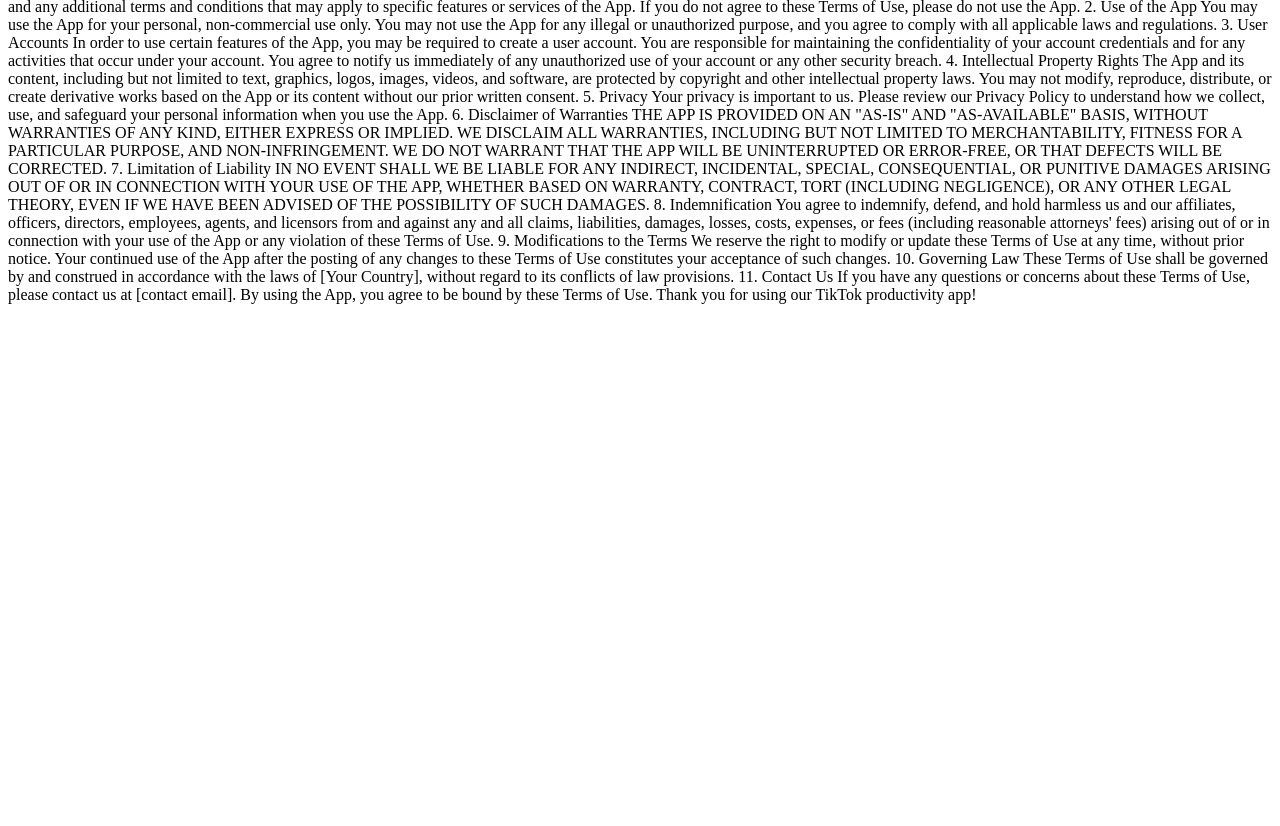
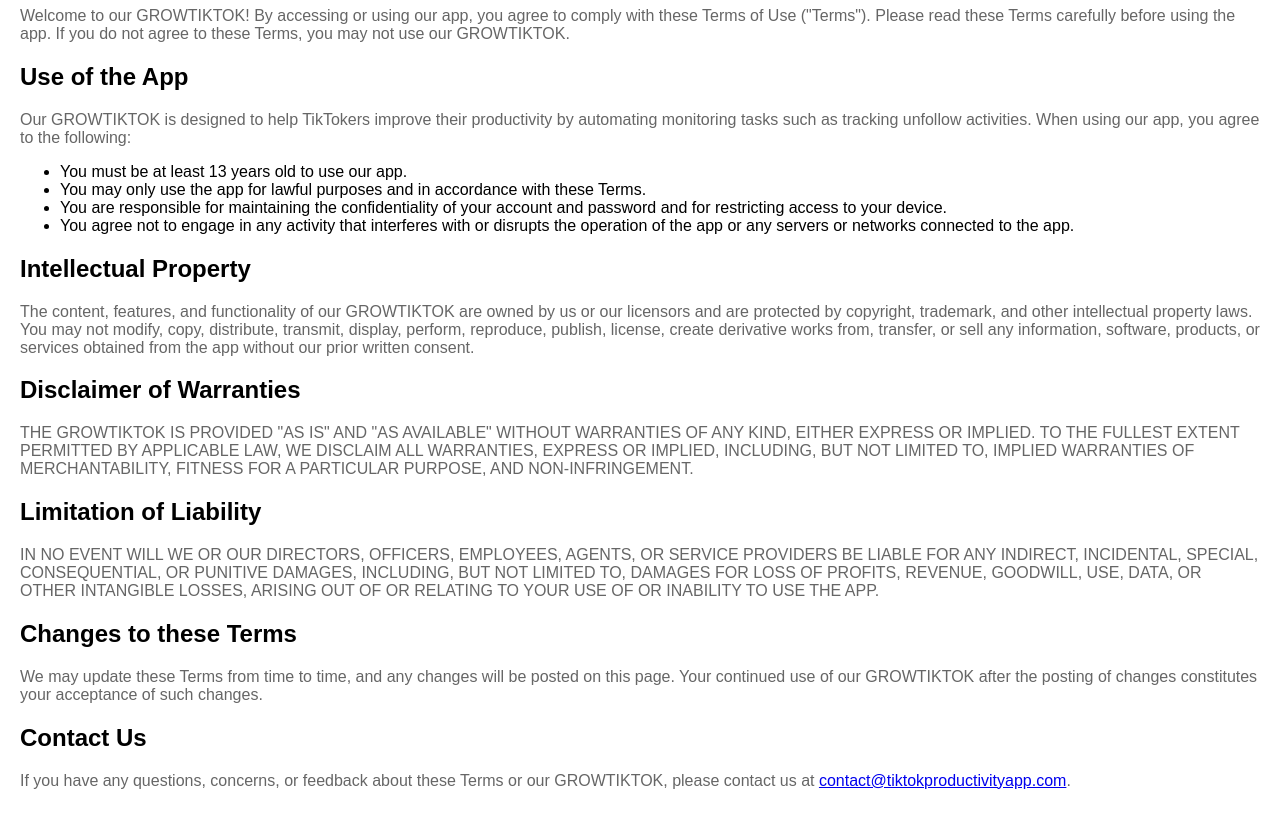
Before and after one commit to DonacoGroup/growtiktok.github.io, a plain HTML site: page pages/terms.html in a window 1280 px wide. Shown: the part 93-919 px from the top of the page. Before the commit the page ends 800 px from the top, so only its background shows below. Drawn offline with Linux system fonts and the light colour scheme.

Commit message:
Update terms.html

```diff
--- a/pages/terms.html
+++ b/pages/terms.html
@@ -1,52 +1,59 @@
-<h2>GrowTiktok Terms</h2>
-<section>
-  Terms of Use
+<!DOCTYPE html>
+<html lang="en">
+<head>
+<meta charset="UTF-8">
+<meta name="viewport" content="width=device-width, initial-scale=1.0">
+<title>GROWTIKTOK - Terms of Use</title>
+<style>
+  body {
+    font-family: Arial, sans-serif;
+    margin: 0;
+    padding: 20px;
+  }
+  h1 {
+    color: #333;
+  }
+  p {
+    color: #666;
+  }
+</style>
+</head>
+<body>
 
-Welcome to our TikTok productivity app ("the App"). These Terms of Use govern your use of the App and constitute a legally binding agreement between you and [Your Company Name] ("we," "us," or "our"). By accessing or using the App, you agree to be bound by these Terms of Use.
+<h1>Terms of Use</h1>
 
-1. Acceptance of Terms
+<p>Welcome to our GROWTIKTOK! By accessing or using our app, you agree to comply with these Terms of Use ("Terms"). Please read these Terms carefully before using the app. If you do not agree to these Terms, you may not use our GROWTIKTOK.</p>
 
-By using the App, you agree to comply with these Terms of Use and any additional terms and conditions that may apply to specific features or services of the App. If you do not agree to these Terms of Use, please do not use the App.
+<h2>Use of the App</h2>
 
-2. Use of the App
+<p>Our GROWTIKTOK is designed to help TikTokers improve their productivity by automating monitoring tasks such as tracking unfollow activities. When using our app, you agree to the following:</p>
 
-You may use the App for your personal, non-commercial use only. You may not use the App for any illegal or unauthorized purpose, and you agree to comply with all applicable laws and regulations.
+<ul>
+  <li>You must be at least 13 years old to use our app.</li>
+  <li>You may only use the app for lawful purposes and in accordance with these Terms.</li>
+  <li>You are responsible for maintaining the confidentiality of your account and password and for restricting access to your device.</li>
+  <li>You agree not to engage in any activity that interferes with or disrupts the operation of the app or any servers or networks connected to the app.</li>
+</ul>
 
-3. User Accounts
+<h2>Intellectual Property</h2>
 
-In order to use certain features of the App, you may be required to create a user account. You are responsible for maintaining the confidentiality of your account credentials and for any activities that occur under your account. You agree to notify us immediately of any unauthorized use of your account or any other security breach.
+<p>The content, features, and functionality of our GROWTIKTOK are owned by us or our licensors and are protected by copyright, trademark, and other intellectual property laws. You may not modify, copy, distribute, transmit, display, perform, reproduce, publish, license, create derivative works from, transfer, or sell any information, software, products, or services obtained from the app without our prior written consent.</p>
 
-4. Intellectual Property Rights
+<h2>Disclaimer of Warranties</h2>
 
-The App and its content, including but not limited to text, graphics, logos, images, videos, and software, are protected by copyright and other intellectual property laws. You may not modify, reproduce, distribute, or create derivative works based on the App or its content without our prior written consent.
+<p>THE GROWTIKTOK IS PROVIDED "AS IS" AND "AS AVAILABLE" WITHOUT WARRANTIES OF ANY KIND, EITHER EXPRESS OR IMPLIED. TO THE FULLEST EXTENT PERMITTED BY APPLICABLE LAW, WE DISCLAIM ALL WARRANTIES, EXPRESS OR IMPLIED, INCLUDING, BUT NOT LIMITED TO, IMPLIED WARRANTIES OF MERCHANTABILITY, FITNESS FOR A PARTICULAR PURPOSE, AND NON-INFRINGEMENT.</p>
 
-5. Privacy
+<h2>Limitation of Liability</h2>
 
-Your privacy is important to us. Please review our Privacy Policy to understand how we collect, use, and safeguard your personal information when you use the App.
+<p>IN NO EVENT WILL WE OR OUR DIRECTORS, OFFICERS, EMPLOYEES, AGENTS, OR SERVICE PROVIDERS BE LIABLE FOR ANY INDIRECT, INCIDENTAL, SPECIAL, CONSEQUENTIAL, OR PUNITIVE DAMAGES, INCLUDING, BUT NOT LIMITED TO, DAMAGES FOR LOSS OF PROFITS, REVENUE, GOODWILL, USE, DATA, OR OTHER INTANGIBLE LOSSES, ARISING OUT OF OR RELATING TO YOUR USE OF OR INABILITY TO USE THE APP.</p>
 
-6. Disclaimer of Warranties
+<h2>Changes to these Terms</h2>
 
-THE APP IS PROVIDED ON AN "AS-IS" AND "AS-AVAILABLE" BASIS, WITHOUT WARRANTIES OF ANY KIND, EITHER EXPRESS OR IMPLIED. WE DISCLAIM ALL WARRANTIES, INCLUDING BUT NOT LIMITED TO MERCHANTABILITY, FITNESS FOR A PARTICULAR PURPOSE, AND NON-INFRINGEMENT. WE DO NOT WARRANT THAT THE APP WILL BE UNINTERRUPTED OR ERROR-FREE, OR THAT DEFECTS WILL BE CORRECTED.
+<p>We may update these Terms from time to time, and any changes will be posted on this page. Your continued use of our GROWTIKTOK after the posting of changes constitutes your acceptance of such changes.</p>
 
-7. Limitation of Liability
+<h2>Contact Us</h2>
 
-IN NO EVENT SHALL WE BE LIABLE FOR ANY INDIRECT, INCIDENTAL, SPECIAL, CONSEQUENTIAL, OR PUNITIVE DAMAGES ARISING OUT OF OR IN CONNECTION WITH YOUR USE OF THE APP, WHETHER BASED ON WARRANTY, CONTRACT, TORT (INCLUDING NEGLIGENCE), OR ANY OTHER LEGAL THEORY, EVEN IF WE HAVE BEEN ADVISED OF THE POSSIBILITY OF SUCH DAMAGES.
+<p>If you have any questions, concerns, or feedback about these Terms or our GROWTIKTOK, please contact us at <a href="mailto:contact@tiktokproductivityapp.com">contact@tiktokproductivityapp.com</a>.</p>
 
-8. Indemnification
-
-You agree to indemnify, defend, and hold harmless us and our affiliates, officers, directors, employees, agents, and licensors from and against any and all claims, liabilities, damages, losses, costs, expenses, or fees (including reasonable attorneys' fees) arising out of or in connection with your use of the App or any violation of these Terms of Use.
-
-9. Modifications to the Terms
-
-We reserve the right to modify or update these Terms of Use at any time, without prior notice. Your continued use of the App after the posting of any changes to these Terms of Use constitutes your acceptance of such changes.
-
-10. Governing Law
-
-These Terms of Use shall be governed by and construed in accordance with the laws of [Your Country], without regard to its conflicts of law provisions.
-
-11. Contact Us
-
-If you have any questions or concerns about these Terms of Use, please contact us at [contact email].
-
-By using the App, you agree to be bound by these Terms of Use. Thank you for using our TikTok productivity app!
-</section>
+</body>
+</html>
```
